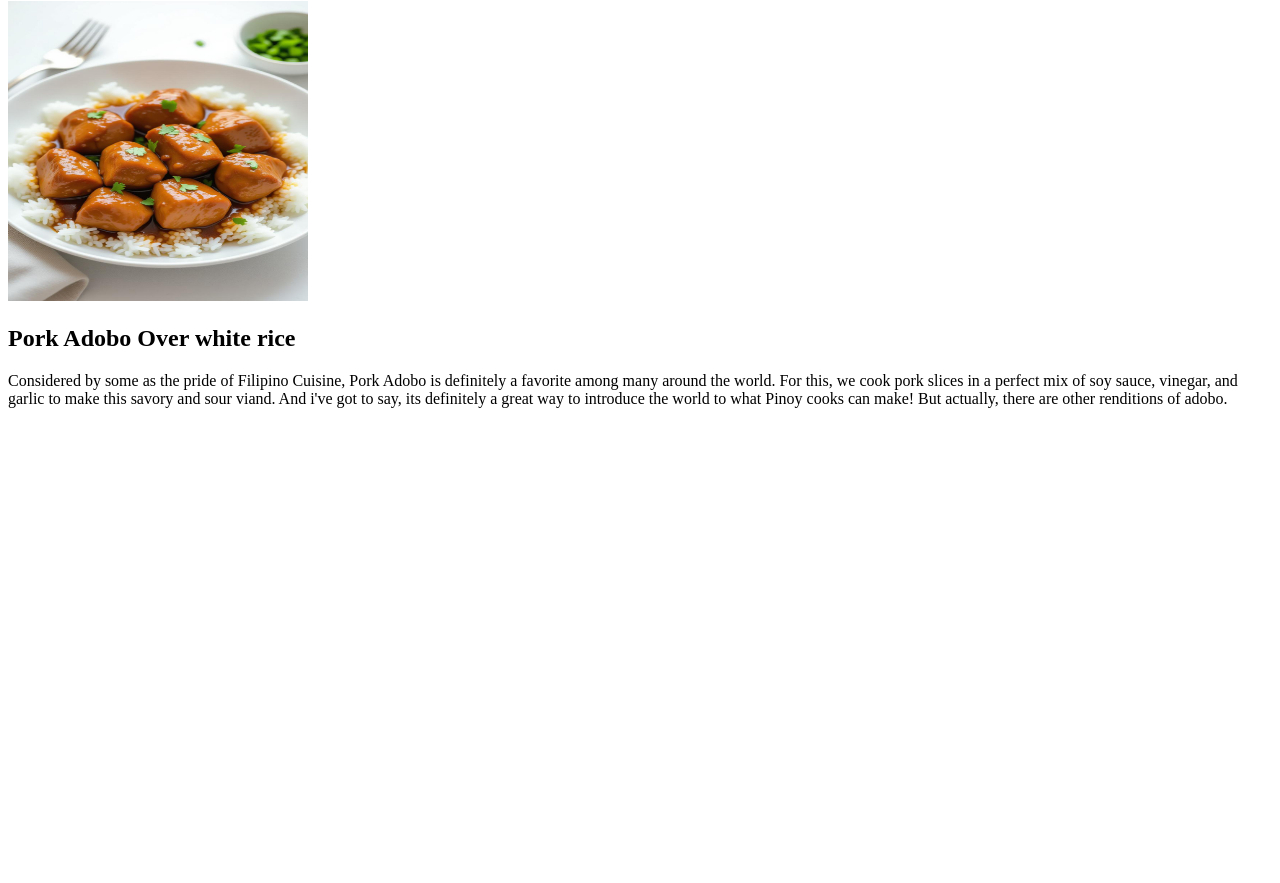
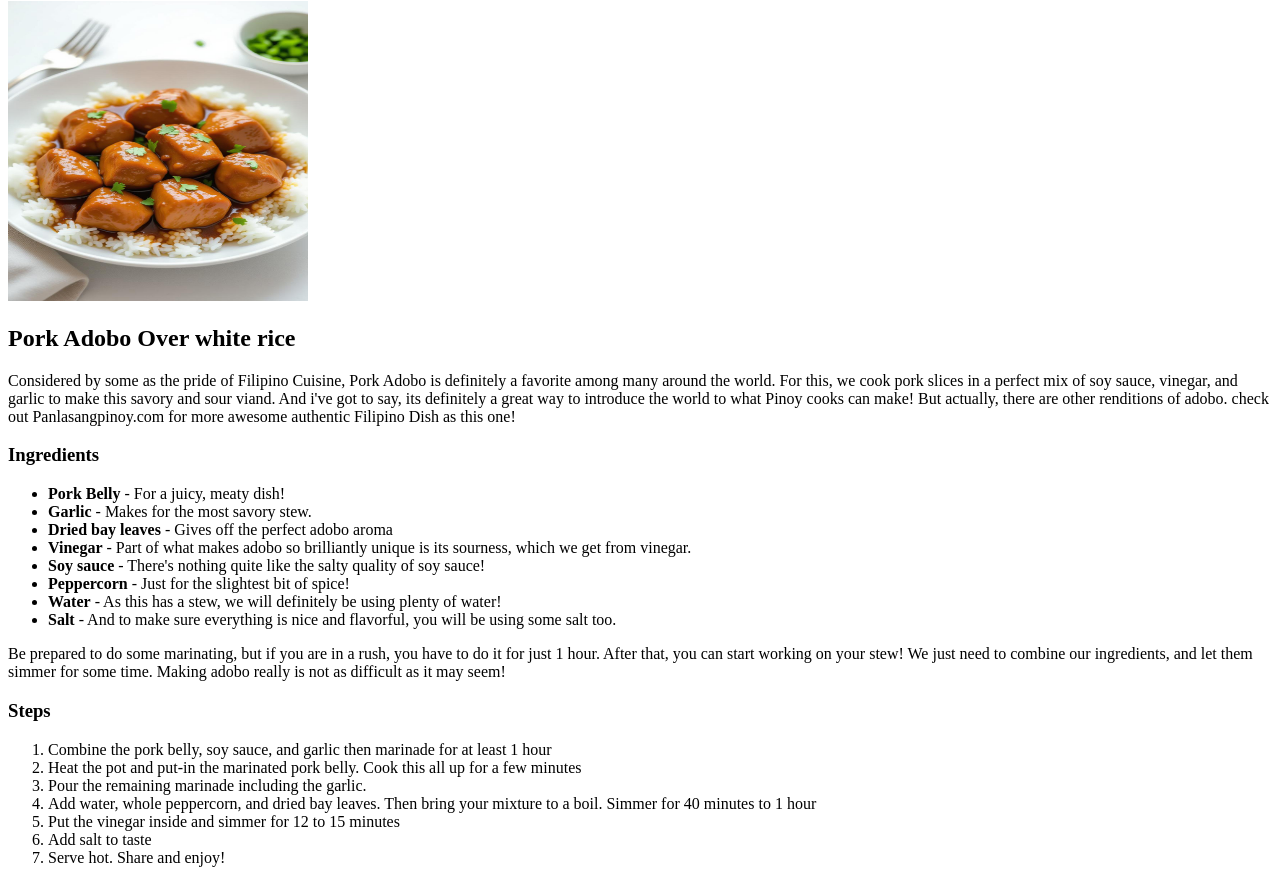
Before and after one commit to filo561-jpg/odin-recipes, a plain HTML site: page recipes/porkadobo.html in a window 1280 px wide. Shown: the part 79-962 px from the top of the page. Before the commit the page ends 800 px from the top, so only its background shows below. Drawn offline with Linux system fonts and the light colour scheme; files whose address does not match are found by name.

Commit message:
Added ingredients
and added more description and step by step instructions using <ul> and <ol>

```diff
--- a/recipes/porkadobo.html
+++ b/recipes/porkadobo.html
@@ -9,6 +9,36 @@
 
     <img src="/home/filo/repos/odin-recipes/recipe_images/porkadobo.png" alt="cooked pork cubes with sauce over white rice" height="300" width="300">
     <h2>Pork Adobo Over white rice</h2>
-    <p>Considered by some as the pride of Filipino Cuisine, Pork Adobo is definitely a favorite among many around the world. For this, we cook pork slices in a perfect mix of soy sauce, vinegar, and garlic to make this savory and sour viand. And i've got to say, its definitely a great way to introduce the world to what Pinoy cooks can make! But actually, there are other renditions of adobo.</p>
+    <p>Considered by some as the pride of Filipino Cuisine, Pork Adobo is definitely a favorite among many around the world. For this, we cook pork slices in a perfect mix of soy sauce, vinegar, and garlic to make this savory and sour viand. And i've got to say, its definitely a great way to introduce the world to what Pinoy cooks can make! But actually, there are other renditions of adobo. check out Panlasangpinoy.com for more awesome authentic Filipino Dish as this one!</p>
+    <h3>Ingredients</h3>
+    <ul>
+        <li><strong>Pork Belly</strong> - For a juicy, meaty dish!</li>
+        <li><strong>Garlic</strong> - Makes for the most savory stew.</li>
+        <li><strong>Dried bay leaves</strong> - Gives off the perfect adobo aroma</li>
+        <li><strong>Vinegar</strong> - Part of what makes adobo so brilliantly unique is its sourness, which we get from vinegar.</li>
+        <li><strong>Soy sauce</strong> - There's nothing quite like the salty quality of soy sauce!</li>
+        <li><strong>Peppercorn</strong> - Just for the slightest bit of spice!</li>
+        <li><strong>Water</strong> - As this has a stew, we will definitely be using plenty of water!</li>
+        <li><strong>Salt</strong> - And to make sure everything is nice and flavorful, you will be using some salt too. </li>
+    </ul>
+        <p>Be prepared to do some marinating, but if you are in a rush, you have to do it for just 1 hour. After that, you can start working on your stew! We just need to combine our ingredients, and let them simmer for some time. Making adobo really is not as difficult as it may seem!</p>
+
+        <h3>Steps</h3>
+        <ol>
+            <li>Combine the pork belly, soy sauce, and garlic then marinade for at least 1 hour</li>
+
+            <li>Heat the pot and put-in the marinated pork belly. Cook this all up for a few minutes</li>
+
+            <li>Pour the remaining marinade including the garlic.</li>
+
+            <li>Add water, whole peppercorn, and dried bay leaves. Then bring your mixture to a boil. Simmer for 40 minutes to 1 hour</li>
+
+            <li>Put the vinegar inside and simmer for 12 to 15 minutes</li>
+
+            <li>Add salt to taste</li>
+
+            <li>Serve hot. Share and enjoy!</li>
+        </ol>
+
 </body>
 </html>
```
